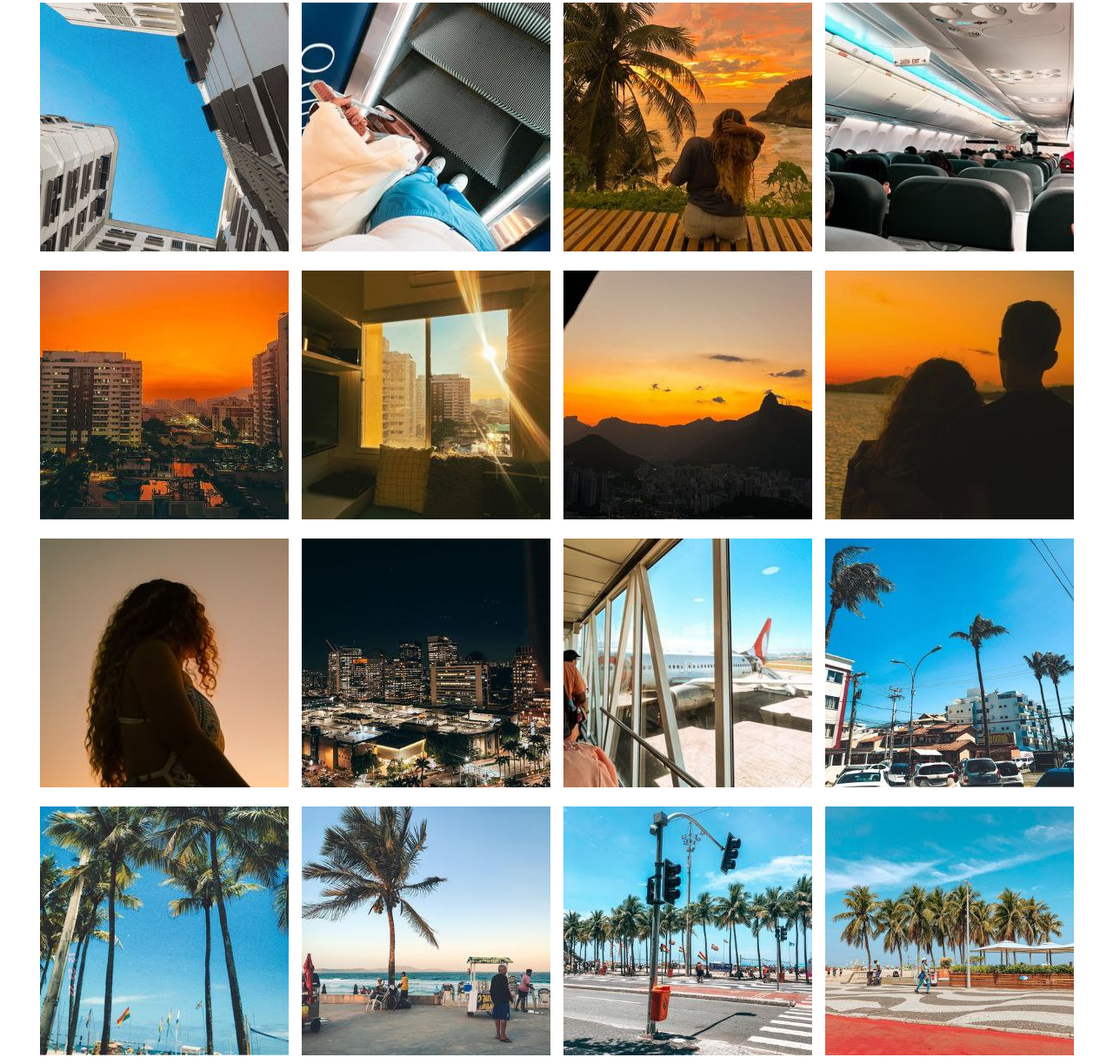
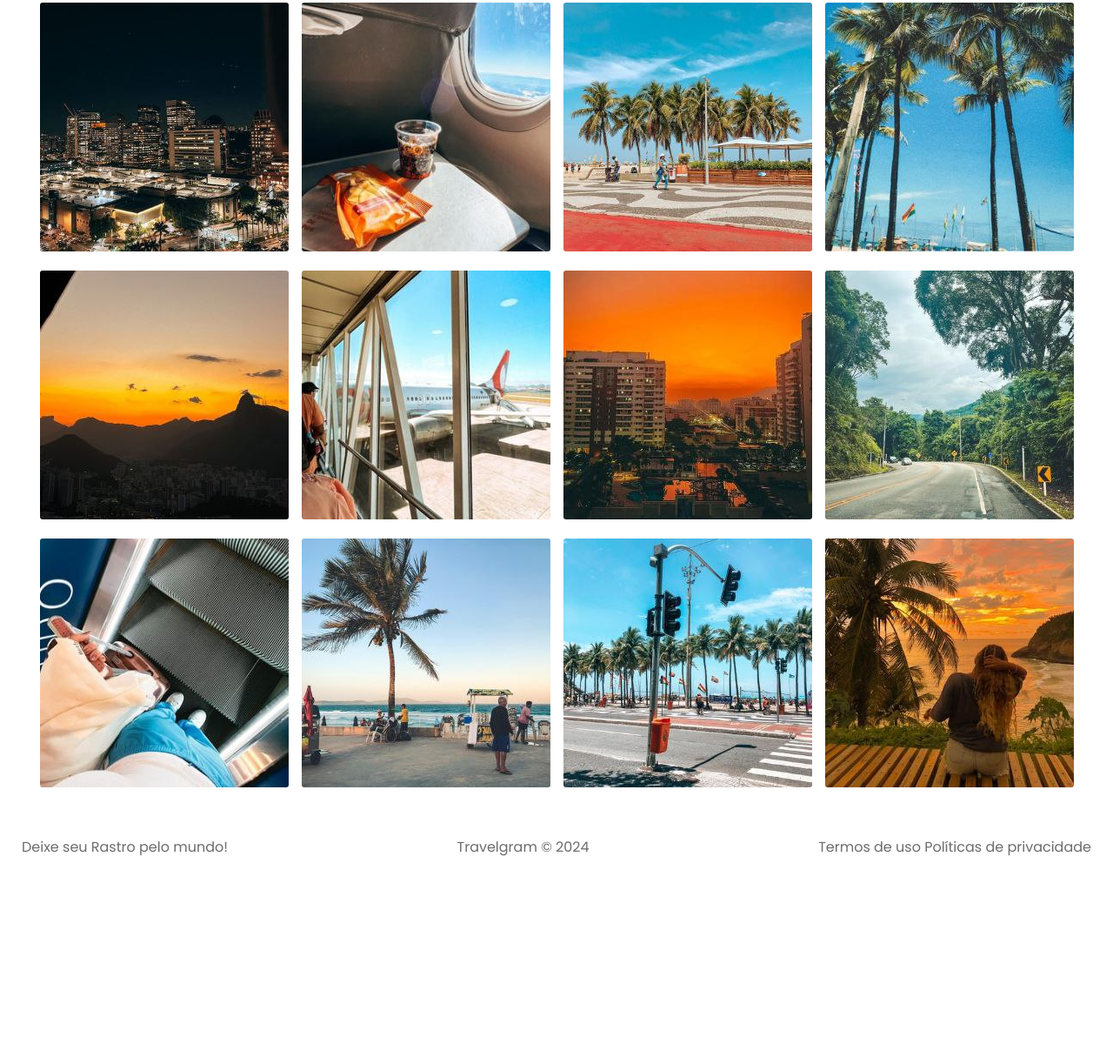
Before and after one commit to luanfiszer/projeto-Rastro, a plain HTML site: page index.html in a window 1280 px wide. Shown: the part 342-1565 px from the top of the page at 87% size. After the commit the page ends 1351 px from the top, so only its background shows below. Drawn offline with Linux system fonts and the light colour scheme.

Commit message:
ajustes finais

```diff
--- a/index.html
+++ b/index.html
@@ -56,24 +56,26 @@
             </div>
     <main>
         <section>
-            <a href=""><img src="images/5118360493294202649.jpg" alt="foto1"></a>
-            <a href=""><img src="images/5118360493294202650.jpg" alt="foto2"></a>
-            <a href=""><img src="images/5118360493294202651.jpg" alt="foto3"></a>
-            <a href=""><img src="images/5118360493294202652.jpg" alt="foto4"></a>
-            <a href=""><img src="images/5118360493294202653.jpg" alt="foto5"></a>
-            <a href=""><img src="images/5118360493294202654.jpg" alt="foto6"></a>
-            <a href=""><img src="images/5118360493294202655.jpg" alt="foto7"></a>
-            <a href=""><img src="images/5118360493294202656.jpg" alt="foto8"></a>
-            <a href=""><img src="images/5118360493294202657.jpg" alt="foto9"></a>
-            <a href=""><img src="images/5118360493294202658.jpg" alt="foto10"></a>
-            <a href=""><img src="images/5118360493294202659.jpg" alt="foto11"></a>
-            <a href=""><img src="images/5118360493294202660.jpg" alt="foto12"></a>
-            <a href=""><img src="images/5118360493294202661.jpg" alt="foto13"></a>
+
+            <a href=""><img src="images/5118360493294202658.jpg" alt="foto5"></a>
+
+            <a href=""><img src="images/5118494083956977415.jpg" alt="foto18"></a>
+            <a href=""><img src="images/5118360493294202664.jpg" alt="foto16"></a>
+            <a href=""><img src="images/5118360493294202661.jpg" alt="foto7"></a>
+              <a href=""><img src="images/5118360493294202655.jpg" alt="foto4"></a>
+            <a href=""><img src="images/5118360493294202659.jpg" alt="foto6"></a>
+
+
+              <a href=""><img src="images/5118360493294202653.jpg" alt="foto3"></a>
+            <a href=""><img src="images/5118360493294202665.jpg" alt="foto17"></a>
+
+            <a href=""><img src="images/5118360493294202650.jpg" alt="foto1"></a>
             <a href=""><img src="images/5118360493294202662.jpg" alt="foto14"></a>
             <a href=""><img src="images/5118360493294202663.jpg" alt="foto15"></a>
-            <a href=""><img src="images/5118360493294202664.jpg" alt="foto16"></a>
-            <a href=""><img src="images/5118360493294202665.jpg" alt="foto17"></a>
-            <a href=""><img src="images/5118494083956977415.jpg" alt="foto18"></a>
+
+
+
+            <a href=""><img src="images/5118360493294202651.jpg" alt="foto2"></a>
         </section>
     </main>
     <footer>
--- a/styles/footer.css
+++ b/styles/footer.css
@@ -2,19 +2,9 @@
 
 footer {
     display: flex;
-    flex-direction: row;
+    flex-direction:row ;
     justify-content: space-between;
-    margin: 10px;
-
+    height: 72px;
+    align-items: center;
+    padding: 25px;
 }
-
-footer div.Termos {
-    display: flex;
-    flex-direction: row;
-    flex-wrap: nowrap;
-    gap: 30px;
-}
-
-.copy {
-    margin: 0px 80px;
-}
--- a/styles/global.css
+++ b/styles/global.css
@@ -14,7 +14,7 @@
     --brand-color: #42BDEA;
     --background-color: #ffffff;
     --surface-color: #f5f5f5;
-    --skeleton-color: #d9d9d9;
+    --skeleton-color: #ffffff49;
     --shape-transparecy: #ffffff8f;
     --text-color-primary: #313131;
     --text-color-secondary: #6c6c6c;
--- a/styles/main.css
+++ b/styles/main.css
@@ -10,7 +10,6 @@ section {
     display: flex;
     flex-direction: row;
     justify-content: center;
-    justify-items: start;
     flex-wrap: wrap;
     gap: 15px;
     max-width: 1200px;
@@ -20,4 +19,5 @@ section {
 section img{
     max-width: 286px;
     max-height: 286px;
+    border-radius: 3px;
 }
```
